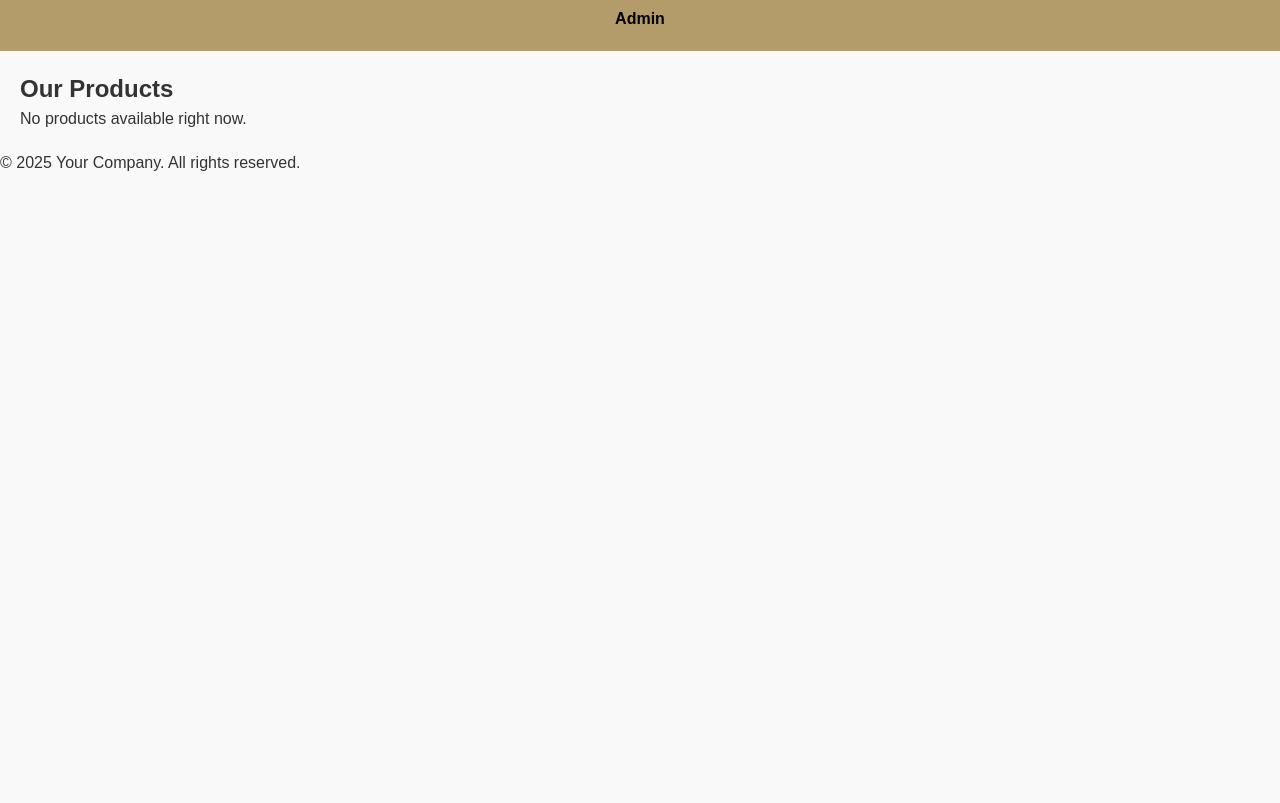
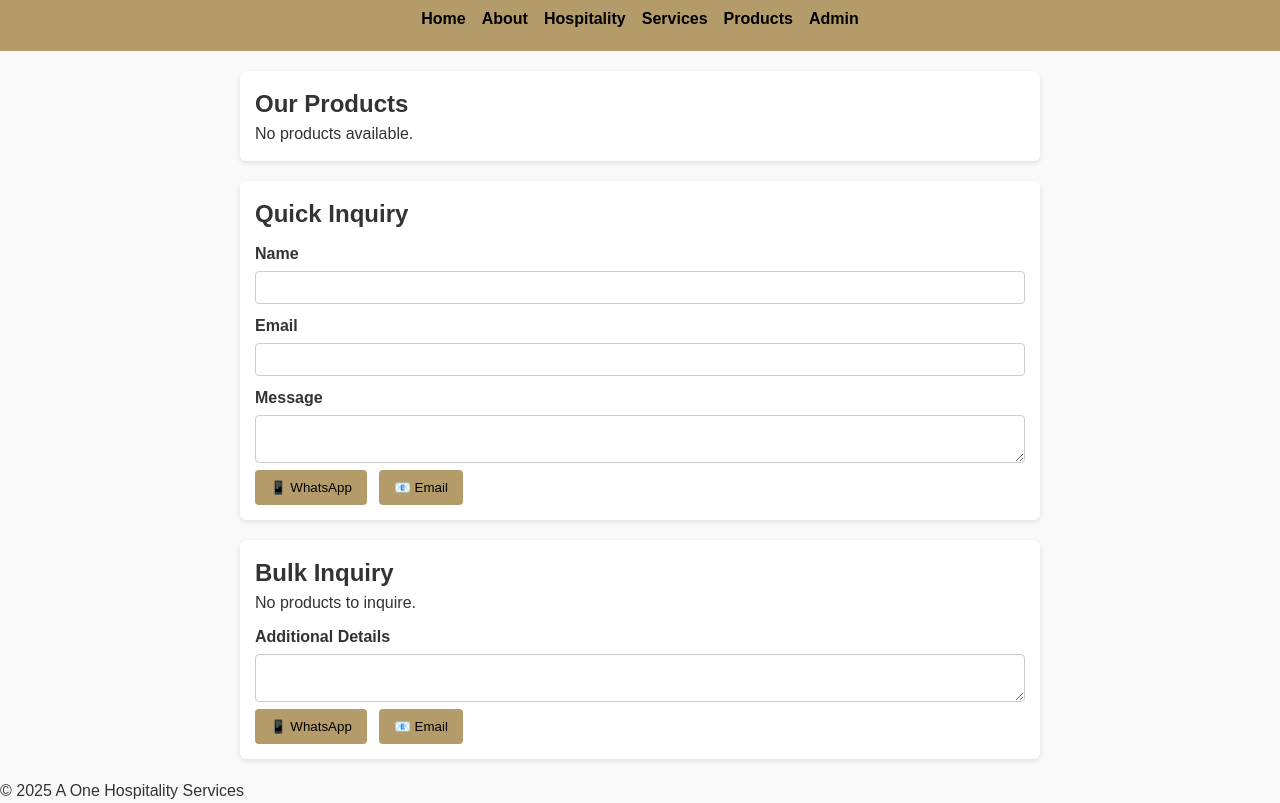
Before and after one commit to Mdumar008/similar, a website: page index.html in a window 1280 px wide. Shown: the part 134-937 px from the top of the page. Before the commit the page ends 800 px from the top, so only its background shows below. Drawn offline with Linux system fonts and the light colour scheme.

Commit message:
Update index.html

```diff
--- a/index.html
+++ b/index.html
@@ -2,47 +2,128 @@
 <html lang="en">
 <head>
   <meta charset="UTF-8" />
-  <meta name="viewport" content="width=device-width, initial-scale=1.0"/>
-  <title>Product Showcase</title>
-  <link rel="stylesheet" href="style.css" />
+  <meta name="viewport" content="width=device-width,initial-scale=1"/>
+  <title>Loading…</title>
+  <link rel="stylesheet" href="style.css"/>
+  <script src="data-defaults.js"></script>
 </head>
 <body>
   <header>
-    <img src="images/logo.jpeg" alt="Logo" class="logo" />
-    <h1>Welcome to Our Store</h1>
-    <p class="tagline">Your Satisfaction, Our Priority</p>
-    <nav>
-      <a href="admin.html">Admin</a>
-    </nav>
+    <img class="logo" src="" alt="Logo">
+    <h1 id="pageTitle">…</h1>
+    <p class="tagline"></p>
+    <nav id="mainNav"></nav>
   </header>
 
-  <main>
-    <section class="product-display">
+  <!-- Product Showcase -->
+  <section class="section" id="productSection">
     <h2>Our Products</h2>
-      <div id="productGallery"></div>
+    <div id="productList"></div>
   </section>
-  </main>
+
+  <!-- Single Inquiry -->
+  <section class="section">
+    <h2>Quick Inquiry</h2>
+    <label>Name<input id="inqName"></label>
+    <label>Email<input id="inqEmail"></label>
+    <label>Message<textarea id="inqMsg"></textarea></label>
+    <button class="inq-btn" onclick="sendWhatsAppQuick()">📱 WhatsApp</button>
+    <button class="inq-btn" onclick="sendEmailQuick()">📧 Email</button>
+  </section>
+
+  <!-- Bulk Inquiry -->
+  <section class="section">
+    <h2>Bulk Inquiry</h2>
+    <div id="bulkOptions"></div>
+    <label>Additional Details<textarea id="bulkMsg"></textarea></label>
+    <button class="inq-btn" onclick="sendWhatsAppBulk()">📱 WhatsApp</button>
+    <button class="inq-btn" onclick="sendEmailBulk()">📧 Email</button>
+  </section>
 
   <footer>
-    <p>&copy; 2025 Your Company. All rights reserved.</p>
+    <p>&copy; 2025 A One Hospitality Services</p>
   </footer>
 
   <script>
-    document.addEventListener("DOMContentLoaded", () => {
-      const gallery = document.getElementById("productGallery");
-      const products = JSON.parse(localStorage.getItem("products") || "[]");
+  //— Helper: load or init data
+  function loadData() {
+    let data = JSON.parse(localStorage.getItem("siteData")||"null");
+    if (!data) {
+      data = DEFAULT_DATA;
+      localStorage.setItem("siteData", JSON.stringify(data));
+    }
+    return data;
+  }
+  const site = loadData();
 
-      gallery.innerHTML = products.length
-        ? products.map(p => `
+  //— Build header
+  document.querySelector("header .logo").src = site.global.logo;
+  document.querySelector(".tagline").textContent = site.global.tagline;
+  document.getElementById("pageTitle").textContent = site.pages.index.title;
+  const nav = document.getElementById("mainNav");
+  site.pages.index.nav.forEach(item => {
+    const a = document.createElement("a");
+    a.href = item.href; a.textContent = item.text;
+    nav.appendChild(a);
+  });
+
+  //— Render products
+  const products = site.products;
+  const list = document.getElementById("productList");
+  list.innerHTML = products.length
+    ? products.map(p=>`
         <div class="product-card">
-              <img src="${p.image}" alt="${p.name}" />
+          <img src="${p.image}" alt="${p.name}">
+          <div>
             <h3>${p.name}</h3>
             <p><strong>Category:</strong> ${p.category}</p>
             <p>${p.desc}</p>
           </div>
+        </div>
       `).join("")
-        : "<p>No products available right now.</p>";
+    : "<p>No products available.</p>";
+
+  //— Bulk options
+  const bulk = document.getElementById("bulkOptions");
+  bulk.innerHTML = products.length
+    ? products.map((p,i)=>`
+        <label>
+          <input type="checkbox" id="bp${i}" data-name="${p.name}">
+          ${p.name}
+          <input type="number" id="bq${i}" min="1" placeholder="Qty" style="width:60px; margin-left:8px">
+        </label>
+      `).join("")
+    : "<p>No products to inquire.</p>";
+
+  //— Inquiry functions
+  function sendWhatsAppQuick(){
+    const n=inqName.value, e=inqEmail.value, m=inqMsg.value;
+    const txt=`Hi, I'm ${n}. ${m} (Reply: ${e})`;
+    window.open(`https://wa.me/919999999999?text=${encodeURIComponent(txt)}`);
+  }
+  function sendEmailQuick(){
+    const n=inqName.value, e=inqEmail.value, m=inqMsg.value;
+    const sub="Quick Inquiry", bd=`Name: ${n}\nEmail: ${e}\n\n${m}`;
+    window.location.href=`mailto:youremail@example.com?subject=${encodeURIComponent(sub)}&body=${encodeURIComponent(bd)}`;
+  }
+  function sendWhatsAppBulk(){
+    const lines=[]; site.products.forEach((p,i)=>{
+      const chk=document.getElementById(`bp${i}`),
+            qty=document.getElementById(`bq${i}`).value;
+      if(chk.checked && qty) lines.push(`${p.name} (Qty:${qty})`);
     });
+    const txt=`Bulk order:\n${lines.join("\n")}\n\n${bulkMsg.value}`;
+    window.open(`https://wa.me/919999999999?text=${encodeURIComponent(txt)}`);
+  }
+  function sendEmailBulk(){
+    const lines=[]; site.products.forEach((p,i)=>{
+      const chk=document.getElementById(`bp${i}`),
+            qty=document.getElementById(`bq${i}`).value;
+      if(chk.checked && qty) lines.push(`${p.name} (Qty:${qty})`);
+    });
+    const sub="Bulk Inquiry", bd=`Products:\n${lines.join("\n")}\n\nDetails: ${bulkMsg.value}`;
+    window.location.href=`mailto:youremail@example.com?subject=${encodeURIComponent(sub)}&body=${encodeURIComponent(bd)}`;
+  }
   </script>
 </body>
 </html>
```
Lines whose indentation alone changed are shown as unchanged.
